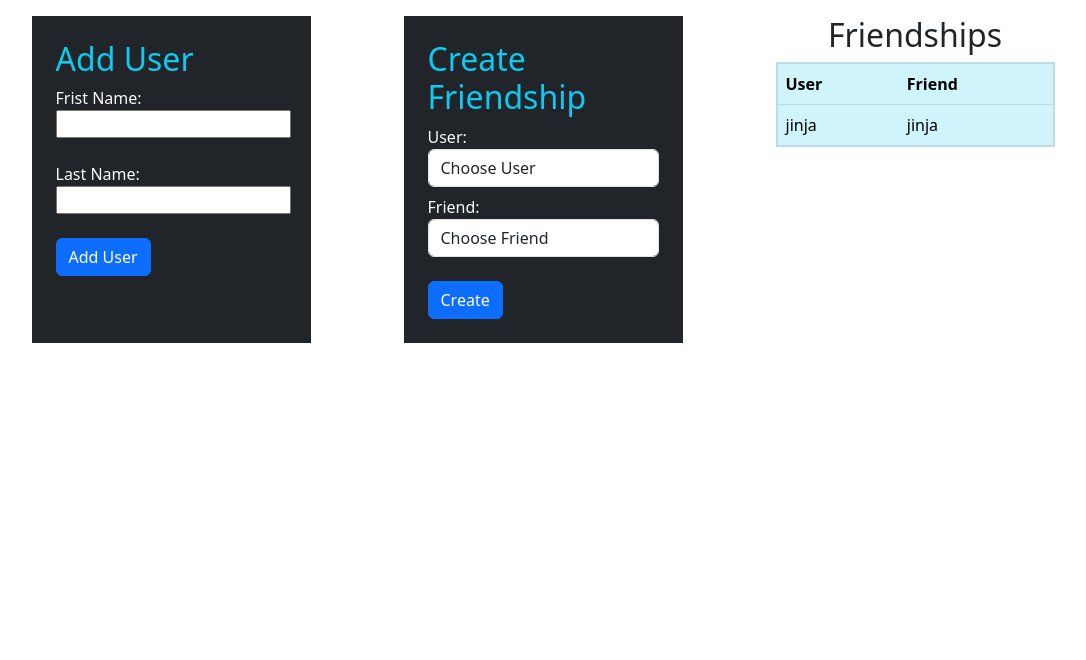
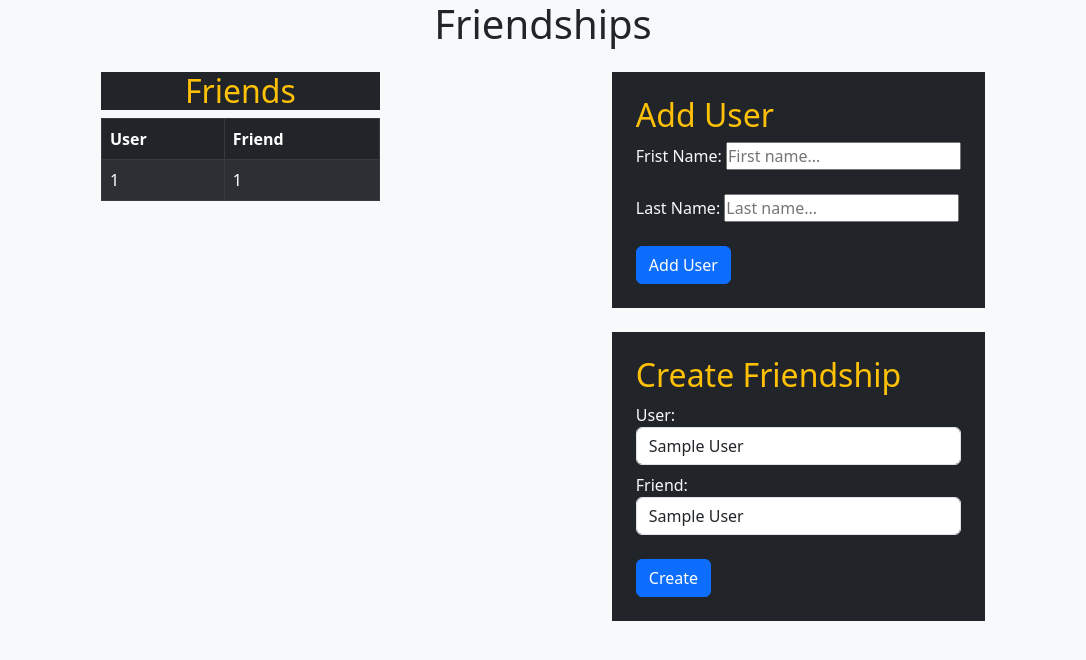
Before and after one commit to Brando129/friendships, a Flask app: template flask_app/templates/friendships.html in a window 1280 px wide. Shown: the top 660 px of the page, without its empty margins (97-1183 px from the left). Run offline with Flask 3, Linux system fonts and the light colour scheme; the template is opened without the code that fills it: most values are stand-ins (such as "Sample title", 1, 10 or a date in 2020).

Commit message:
Cosmetic changes to  friendships HTML

```diff
--- a/flask_app/static/css/style.css
+++ b/flask_app/static/css/style.css
@@ -3,7 +3,3 @@
     margin: 0px;
     padding: 0px;
 }
-
-.table {
-    border: 2px solid black;
-}
--- a/flask_app/templates/friendships.html
+++ b/flask_app/templates/friendships.html
@@ -10,44 +10,13 @@
     integrity="sha384-9ndCyUaIbzAi2FUVXJi0CjmCapSmO7SnpJef0486qhLnuZ2cdeRhO02iuK6FUUVM" crossorigin="anonymous">
     <title>Friendships</title>
 </head>
-<body>
+<body class="bg-light">
     <div class="container col-md-12">
-        <div class="d-flex justify-content-around mt-3">
-            <form action="/friendships" method="POST" class="col-md-3 p-4 bg-dark text-light">
-                <h2 class="text-info">Add User</h2>
-                <div class="form-group mb-4">
-                    <label for="first_name">Frist Name:</label>
-                    <input type="text" name="first_name">
-                </div>
-                <div class="form-group mb-2">
-                    <label for="last_name">Last Name:</label>
-                    <input type="text" name="last_name">
-                </div>
-            <input type="submit" value="Add User" class="btn btn-primary mt-3">
-            </form>
-            <form action="/make/friends" method="POST" class="col-md-3 p-4 bg-dark text-light">
-                <h2 class="text-info">Create Friendship</h2>
-                <div class="form-group">
-                    <label for="user_id">User:</label>
-                    <select name="user_id" placeholder="" class="form-control mb-2">
-                        {% for user in all_users %}
-                        <option>Choose User</option>
-                        <option value="{{user.id}}">{{user.first_name}} {{user.last_name}}</option>
-                        {% endfor %}
-                    </select>
-                    <label for="friend_id">Friend:</label>
-                    <select name="friend_id" class="form-control mb-2">
-                        {% for user in all_users %}
-                        <option>Choose Friend</option>
-                        <option value="{{user.id}}">{{user.first_name}} {{user.last_name}}</option>
-                        {% endfor %}
-                    </select>
-                </div>
-                <input type="submit" value="Create" class="btn btn-primary mt-3">
-            </form>
+        <h1 class="text-center">Friendships</h1>
+        <div class="d-flex justify-content-around mt-4">
             <div class="col-md-3">
-                <h2 class="text-center">Friendships</h2>
-                <table class="table table-info">
+                <h2 class="text-center bg-dark text-warning">Friends</h2>
+                <table class="table table-dark table-striped table-bordered table-hover">
                     <thead>
                         <tr>
                             <th>User</th>
@@ -57,13 +26,45 @@
                     <tbody>
                         {% for friends in all_friends %}
                         <tr>
-                            <td>jinja</td>
-                            <td>jinja</td>
+                            <td>{{friends.user_id}}</td>
+                            <td>{{friends.friend_id}}</td>
                         </tr>
                         {% endfor %}
                     </tbody>
                 </table>
             </div>
+            <div class="d-flex flex-column">
+                <form action="/friendships" method="POST" class="p-4 bg-dark text-light mb-4">
+                    <h2 class="text-info text-warning">Add User</h2>
+                    <div class="form-group mb-4">
+                        <label for="first_name">Frist Name:</label>
+                        <input type="text" placeholder="First name..." name="first_name">
+                    </div>
+                    <div class="form-group mb-2">
+                        <label for="last_name">Last Name:</label>
+                        <input type="text" placeholder="Last name..." name="last_name">
+                    </div>
+                <input type="submit" value="Add User" class="btn btn-primary mt-3">
+                </form>
+                <form action="/make/friends" method="POST" class="p-4 bg-dark text-light">
+                    <h2 class="text-info text-warning">Create Friendship</h2>
+                    <div class="form-group">
+                        <label for="user_id">User:</label>
+                        <select name="user_id" placeholder="" class="form-control mb-2">
+                            {% for user in all_users %}
+                            <option value="{{user.id}}">{{user.first_name}} {{user.last_name}}</option>
+                            {% endfor %}
+                        </select>
+                        <label for="friend_id">Friend:</label>
+                        <select name="friend_id" class="form-control mb-2">
+                            {% for user in all_users %}
+                            <option value="{{user.id}}">{{user.first_name}} {{user.last_name}}</option>
+                            {% endfor %}
+                        </select>
+                    </div>
+                    <input type="submit" value="Create" class="btn btn-primary mt-3">
+                </form>
+            </div>
         </div>
     </div>
 </body>
```
Also changed, not shown: flask_app/controllers/controllers_friendships.py (+1 -6 lines), flask_app/controllers/controllers_users.py (+6 -3 lines), flask_app/models/models_friendship.py (+20 -0 lines).
